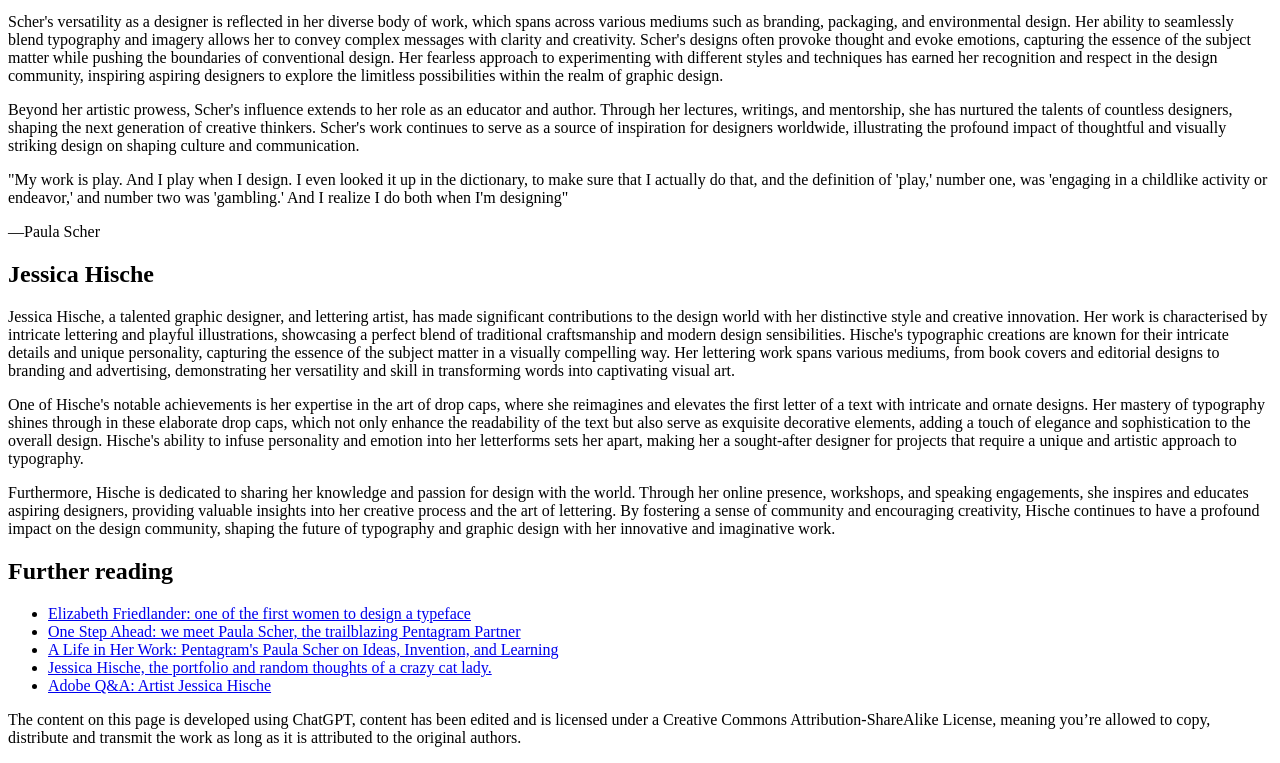
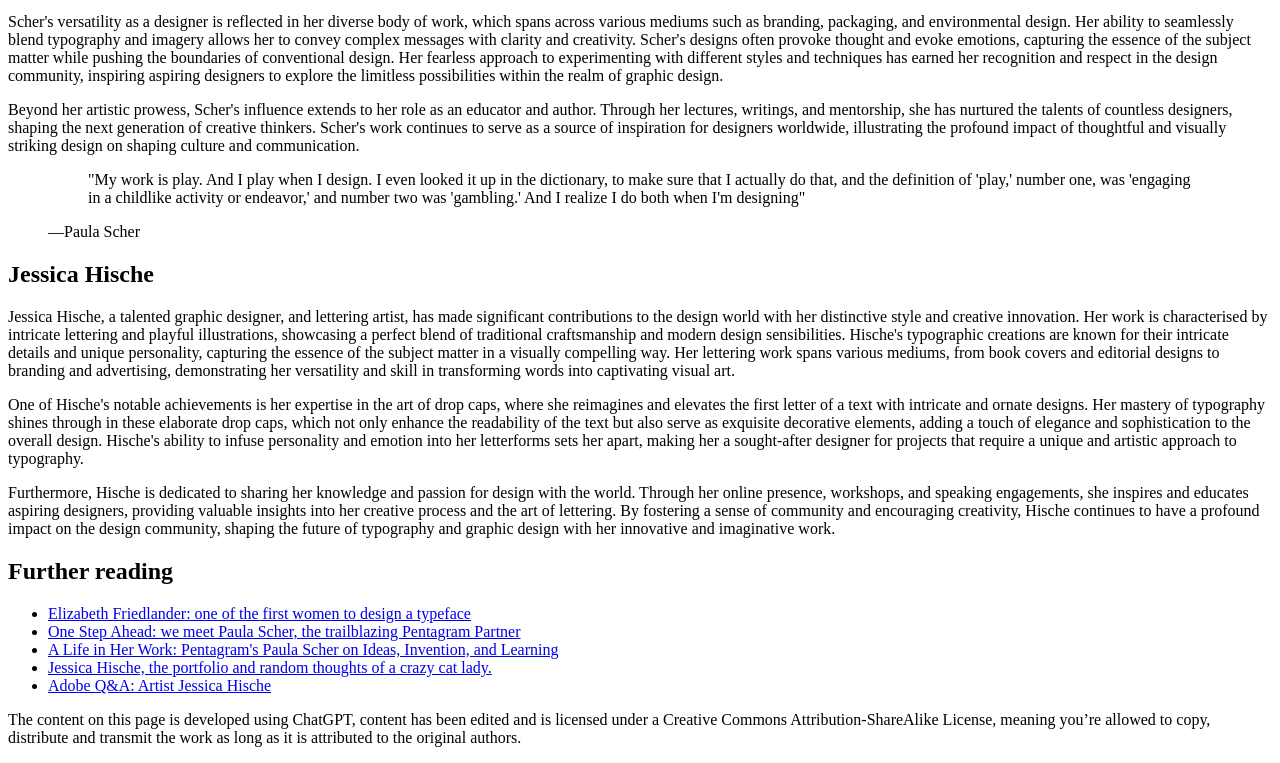
Before and after one commit to KathleenVincent03/women-in-design, a plain HTML site: page test.html in a window 1280 px wide. Shown: the part 748-1511 px from the top of the page. Drawn offline with Linux system fonts and the light colour scheme.

Commit message:
blockquote

```diff
--- a/test.html
+++ b/test.html
@@ -35,13 +35,14 @@
 <p>Scher's versatility as a designer is reflected in her diverse body of work, which spans across various mediums such as branding, packaging, and environmental design. Her ability to seamlessly blend typography and imagery allows her to convey complex messages with clarity and creativity. Scher's designs often provoke thought and evoke emotions, capturing the essence of the subject matter while pushing the boundaries of conventional design. Her fearless approach to experimenting with different styles and techniques has earned her recognition and respect in the design community, inspiring aspiring designers to explore the limitless possibilities within the realm of graphic design.</p>
 
 <p>Beyond her artistic prowess, Scher's influence extends to her role as an educator and author. Through her lectures, writings, and mentorship, she has nurtured the talents of countless designers, shaping the next generation of creative thinkers. Scher's work continues to serve as a source of inspiration for designers worldwide, illustrating the profound impact of thoughtful and visually striking design on shaping culture and communication.</p>
-
-<p>"My work is play. And I play when I design. I even looked it up in the dictionary, to make sure that I actually do that, and the definition of 'play,' number one, was 'engaging in a childlike activity or endeavor,' and number two was 'gambling.' And I realize I do both when I'm designing"</p>
-
-<p>—Paula Scher</p>
-
-
-
+<figure>
+    <blockquote>
+    <p>"My work is play. And I play when I design. I even looked it up in the dictionary, to make sure that I actually do that, and the definition of 'play,' number one, was 'engaging in a childlike activity or endeavor,' and number two was 'gambling.' And I realize I do both when I'm designing"</p>
+    </blockquote>
+    <figcaption>
+    <p>—Paula Scher</p>
+    </figcaption>
+</figure>
 <h2 id="Jessica">Jessica Hische</h2>
 
 <p>Jessica Hische, a talented graphic designer, and lettering artist, has made significant contributions to the design world with her distinctive style and creative innovation. Her work is characterised by intricate lettering and playful illustrations, showcasing a perfect blend of traditional craftsmanship and modern design sensibilities. Hische's typographic creations are known for their intricate details and unique personality, capturing the essence of the subject matter in a visually compelling way. Her lettering work spans various mediums, from book covers and editorial designs to branding and advertising, demonstrating her versatility and skill in transforming words into captivating visual art.</p>
```
